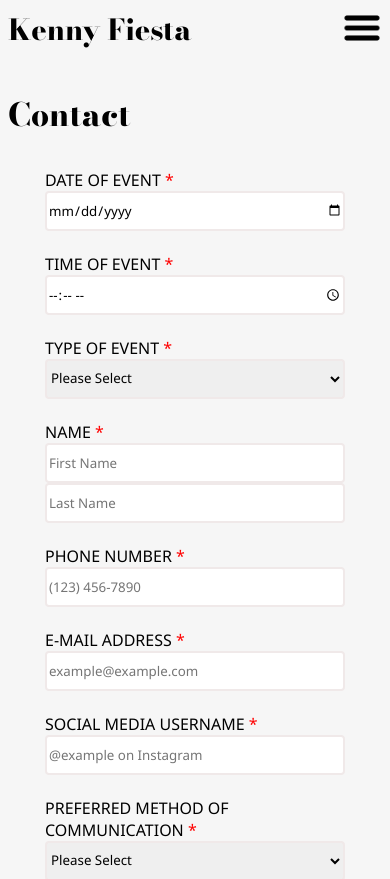
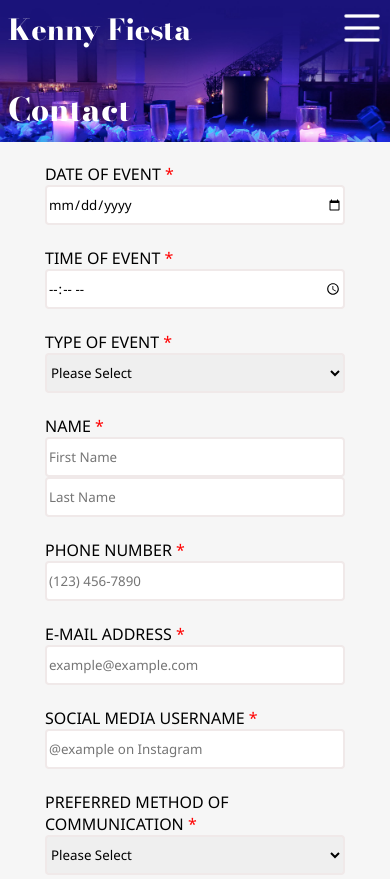
Before and after one commit to PrimeCoder05/kenny-fiesta, a React (Create React App) app: page / in a window 390 px wide. Shown: the top 879 px of the page. Built offline with nearby package versions, Linux system fonts and the light colour scheme.

Commit message:
add white hamburger and background image for header

```diff
--- a/src/App.css
+++ b/src/App.css
@@ -16,6 +16,7 @@ body {
 
 h1 {
 	padding: 8px;
+	margin-top: 1px;
 }
 
 ul {
@@ -70,6 +71,12 @@ h1, .logo {
 	color: red;
 }
 
+.header {
+	/* height: 50vh; */
+	background-size: cover;
+	color: white;
+}
+
 .submit {
 	color: white;
 	background-color: #000;
--- a/src/components/Header.js
+++ b/src/components/Header.js
@@ -1,11 +1,11 @@
 function Header() {
 	return (
 		<>
-			<div className="header">
+			<div className="header" style={{ backgroundImage: `url(./Hero-Image.jpg)` }}>
 				<nav>
 					<ul>
 						<li className="logo">Kenny Fiesta</li>
-						<li><img src="./Hamburger_icon.svg.png" alt="Other options" width={40} /></li>
+						<li><img src="./icons8-menu-rounded-50.png" alt="Other options" width={40} /></li>
 						{/* <li>HOME</li>
 						<li>ABOUT</li>
 						<li>PRICE LIST</li>
```
Also changed, not shown: public/Hamburger_icon.svg.png (deleted), public/icons8-menu-rounded-50.png (added).
